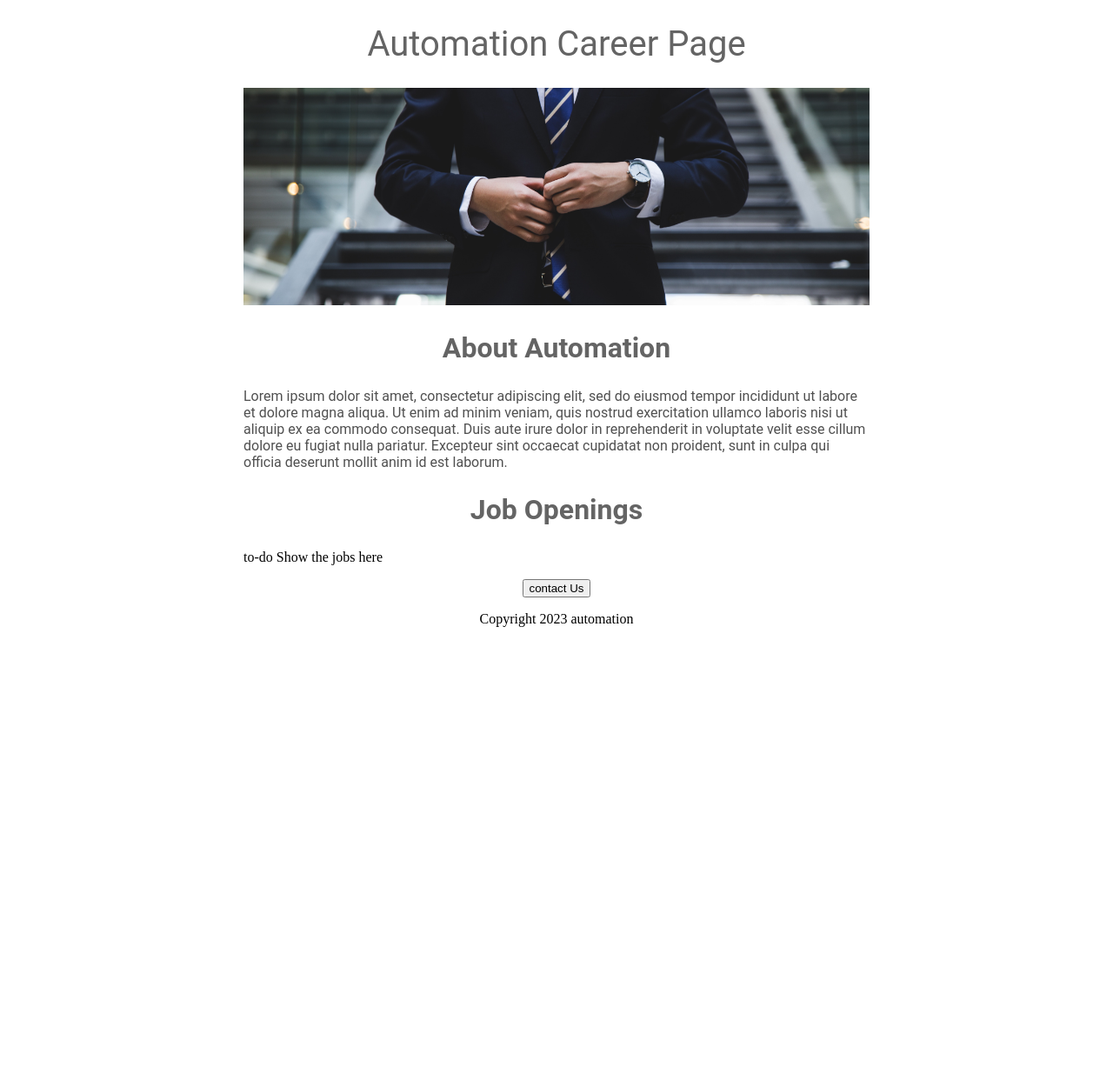
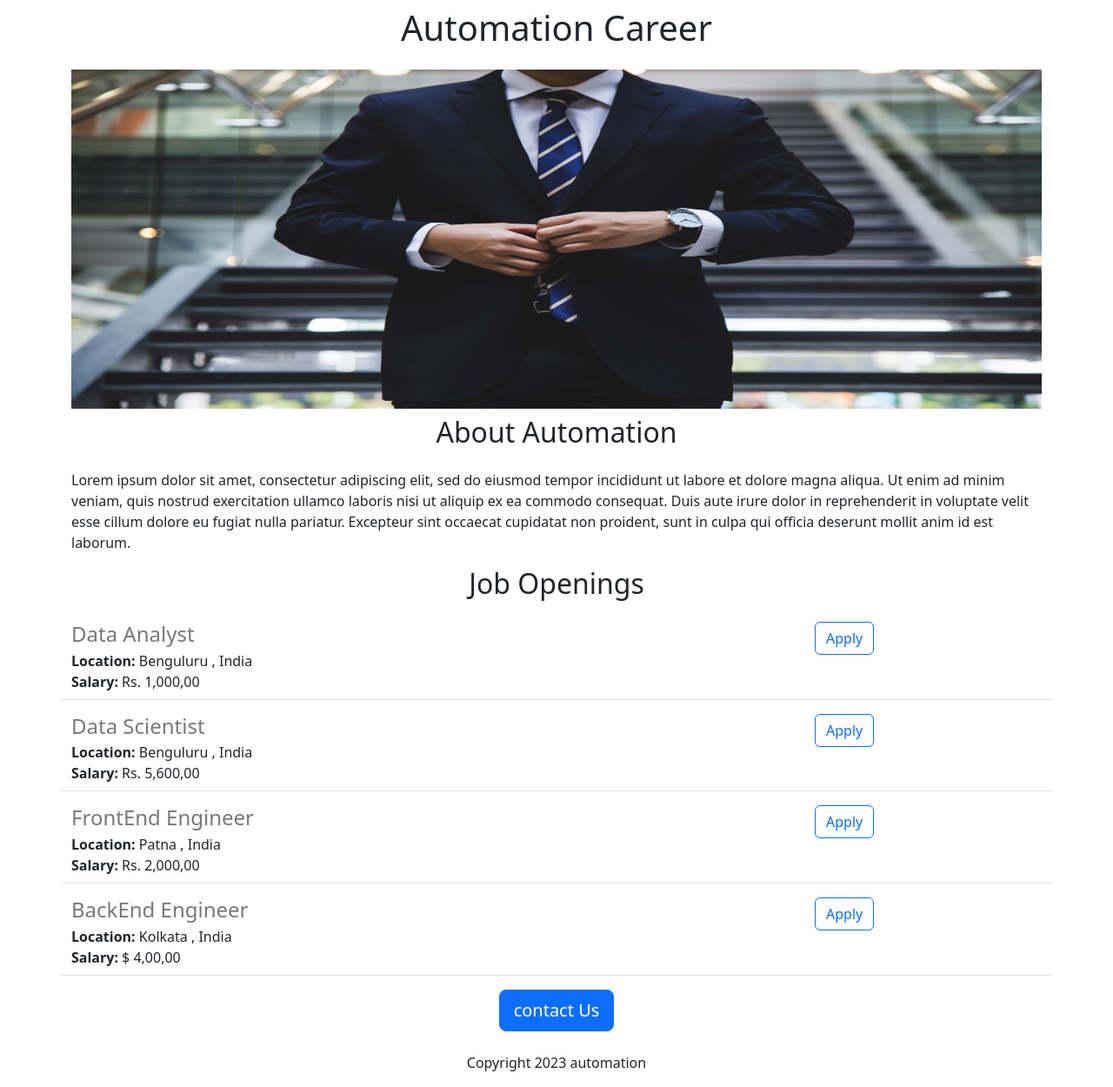
Before and after one commit to TarunKumar19/automation-career-v2, a Flask app: page / in a window 1280 px wide. Shown: the whole page at 87% size. Before the commit the page ends 721 px from the top, so only its background shows below. Run offline with Flask 3, Linux system fonts and the light colour scheme.

Commit message:
Added dynamic data and Api Route

```diff
--- a/app.py
+++ b/app.py
@@ -1,11 +1,39 @@
-from flask import Flask , render_template
+from flask import Flask, render_template, jsonify
 
 app = Flask(__name__)
 
+JOBS = [{
+  'id': 1,
+  'title': 'Data Analyst',
+  'location': 'Benguluru , India',
+  'Salary': 'Rs. 1,000,00'
+}, {
+  'id': 2,
+  'title': 'Data Scientist',
+  'location': 'Benguluru , India',
+  'Salary': 'Rs. 5,600,00'
+}, {
+  'id': 3,
+  'title': 'FrontEnd Engineer',
+  'location': 'Patna , India',
+  'Salary': 'Rs. 2,000,00'
+}, {
+  'id': 4,
+  'title': 'BackEnd Engineer',
+  'location': 'Kolkata , India',
+  'Salary': '$ 4,00,00'
+}]
+
+
 @app.route("/")
 def helo():
-  return render_template('home.html')
+  return render_template('home.html', jobs=JOBS, company_name='Automation')
+
+
+@app.route("/api/jobs")
+def list_jobs():
+  return jsonify(JOBS)
 
 
 if __name__ == '__main__':
-  app.run(host='0.0.0.0',debug=True)
+  app.run(host='0.0.0.0', debug=True)
--- a/templates/home.html
+++ b/templates/home.html
@@ -2,54 +2,37 @@
 <html lang="en">
   <head>
     <title>Automation career page</title>
+    <meta charset="utf-8">
+    <meta name="viewport" content="width=device-width, initial-scale=1">
+    <link href="https://cdn.jsdelivr.net/npm/bootstrap@5.3.0-alpha2/dist/css/bootstrap.min.css" rel="stylesheet" integrity="sha384-aFq/bzH65dt+w6FI2ooMVUpc+21e0SRygnTpmBvdBgSdnuTN7QbdgL+OapgHtvPp" crossorigin="anonymous">
     <style>
-      h1 {
-        font-size : 40px;
-        font-family: Roboto ;
-        font-weight : normal ;
-        color : rgb(100,100,100);
-        text-align : center ;
+      #banner {
+        height: 390px ;
+        width : 100%;
       }
-
-      #banner {
-        width : 100% ;
-        height:250px ;
-        object-fit : cover ;
-      }
-
-      h2 {
-        font-family : Roboto ;
-        font-size : 32px ;
-        color : rgb(100,100,100);
-        text-align: center ;
-      }
-
-      .bodytext {
-        font-family : Roboto;
-        color : rgb(80,80,80)
-      }
-        #container {
-          max-width : 720px;
-          margin: 0 auto 0 auto;
-        }
     </style>
-
   </head>
   <body>
-      <div id="container">
-      <h1> Automation Career Page</h1>
-      <img id ="banner" src ="https://career-website.tarunkumar180.repl.co/static/banner.jpg" >
-      <h2> About Automation </h2>
-      <p class="bodytext">
+      <div class="container">
+        <h1 class="text-center mt-2 mb-4">
+          {{company_name}} Career</h1>
+
+        <img class= "img-fluid" id ="banner" src ="https://career-website.tarunkumar180.repl.co/static/banner.jpg" >
+        <h2 class="text-center  mt-2 mb-4"> About Automation </h2>
+        <p>
       Lorem ipsum dolor sit amet, consectetur adipiscing elit, sed do eiusmod tempor incididunt ut labore et dolore magna aliqua. Ut enim ad minim veniam, quis nostrud exercitation ullamco laboris nisi ut aliquip ex ea commodo consequat. Duis aute irure dolor in reprehenderit in voluptate velit esse cillum dolore eu fugiat nulla pariatur. Excepteur sint occaecat cupidatat non proident, sunt in culpa qui officia deserunt mollit anim id est laborum.
-      </p>
-      <h2>Job Openings</h2>
-      <p> to-do Show the jobs here</p>
+        </p class="lead">
+       <h2 class="text-center  mt-2 mb-4">Job Openings</h2>
+       <div>
+         {% for job in jobs %}
+            {% include 'jobitem.html' %}
+         {% endfor %}
+       </div>
 
-      <div style ="text-align:center;">
-      <button id="contactbutton">contact Us</button>
-        <p>Copyright 2023 automation</p>
-      </div>
-    </div>
+       <div class="text-center">
+       <button class="btn btn-primary btn-lg">contact Us</button>
+         <p class="mt-4">Copyright 2023 automation</p>
+       </div>
+     </div>
   </body>
 </html>
--- /dev/null
+++ b/templates/jobitem.html
@@ -0,0 +1,21 @@
+ <div class="border-bottom row" style="margin-bottom:16px;padding-bottom:8px">
+  <div class="col-9">
+    <h4
+      style="color:rgb(120,120,120); margin-bottom:4px;">
+      {{job['title']}}
+    </h4>
+    <div>
+       <b>Location:</b> {{job['location']}}
+    </div>
+    {% if 'Salary' in job %}
+    <div>
+       <b>Salary:</b> {{job['Salary']}}
+    </div>
+    {% endif %}
+  </div>
+
+    <div class="col-3">
+      <button type="button" class="btn btn-outline-primary">Apply</button>
+    </div>
+
+</div>
```
